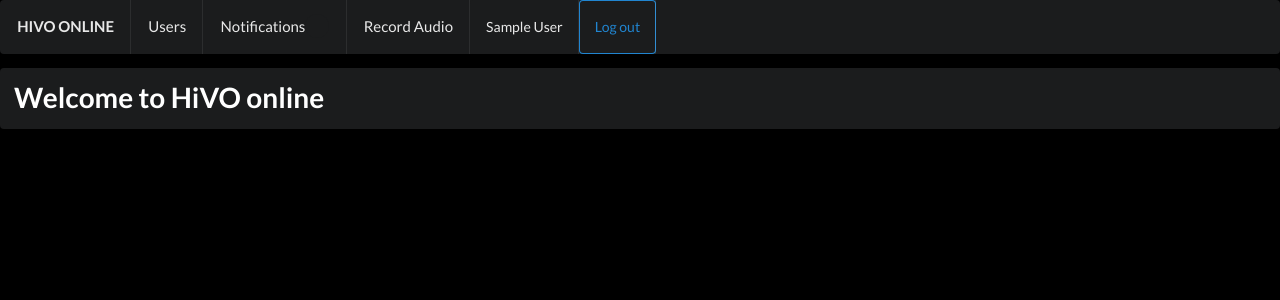
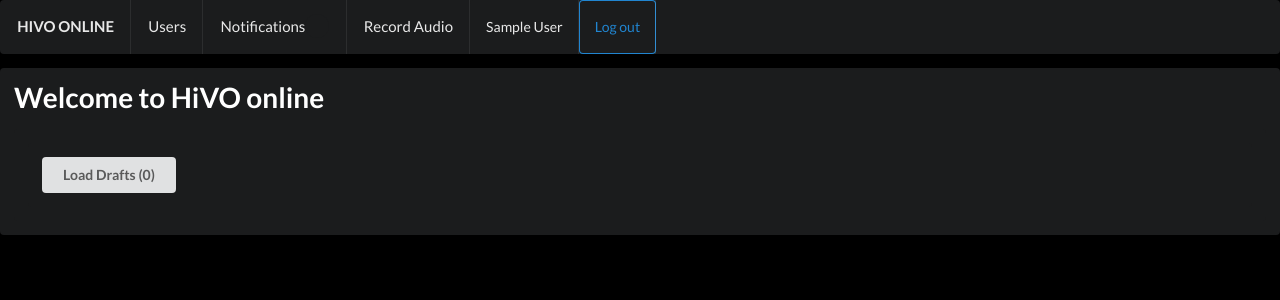
Before and after one commit to waq-r/audio-app, a React (Create React App) app in the folder frontend/: page / in a window 1280 px wide. Shown: the top 300 px of the page. Built offline with nearby package versions, Linux system fonts and the light colour scheme; no server answers; sample sign-in values are in the browser's storage.

Commit message:
new load audio-draft component & getAllAudio controller update

```diff
--- /dev/null
+++ b/frontend/src/components/LoadDrafts.js
@@ -0,0 +1,53 @@
+import React, {useState, useEffect, useCallback} from "react"
+import {useAuthContext} from '../hooks/useAuthContext'
+
+const LoadDrafts = () => {
+    const {user} = useAuthContext()
+
+    const [buttonClass, setButtonClass] = useState("ui button")
+    const [drafts, setDrafts] = useState([])
+
+    const getDrafts = useCallback(async () => {
+        const response = await fetch("/api/audio?draft=false",
+            {
+                method: "GET",
+                headers: {
+                    "Content-Type": "application/json",
+                    'Authorization': `Bearer ${user.token}`
+                }
+
+            })
+
+        const data = await response.json()
+        console.log('useCallback:', data)
+        setDrafts(data)
+    }, [user])
+
+    useEffect(() => {
+        // load drafts from mongo db audio collection
+        console.log('useEffect before:')
+        getDrafts()
+        console.log('useEffect after:')
+
+
+    }, [getDrafts])
+
+    return (
+        <div className="ui inverted segment">
+            <div className="ui grid">
+                <div className="row">
+                    <div className="column">
+                        <button
+                            className={buttonClass}
+                            onClick={() => setButtonClass("ui button loading")}
+                        >
+                            Load Drafts ({drafts.length})
+                        </button>
+                    </div>
+                </div>
+            </div>
+        </div>
+    )
+}
+
+export default LoadDrafts
--- a/frontend/src/pages/Home.js
+++ b/frontend/src/pages/Home.js
@@ -1,4 +1,5 @@
 import React from 'react'
+import LoadDrafts from '../components/LoadDrafts'
 
 const Home = () => {
 
@@ -7,6 +8,9 @@ const Home = () => {
       <div className="ui inverted header">
         <h1>Welcome to HiVO online</h1>
       </div>
+      <div className='ui inverted segment'>
+              <LoadDrafts />
+      </div>
     </div>
   )
 }
```
Also changed, not shown: 1 other file (tests, documents, lock files or other folders).
